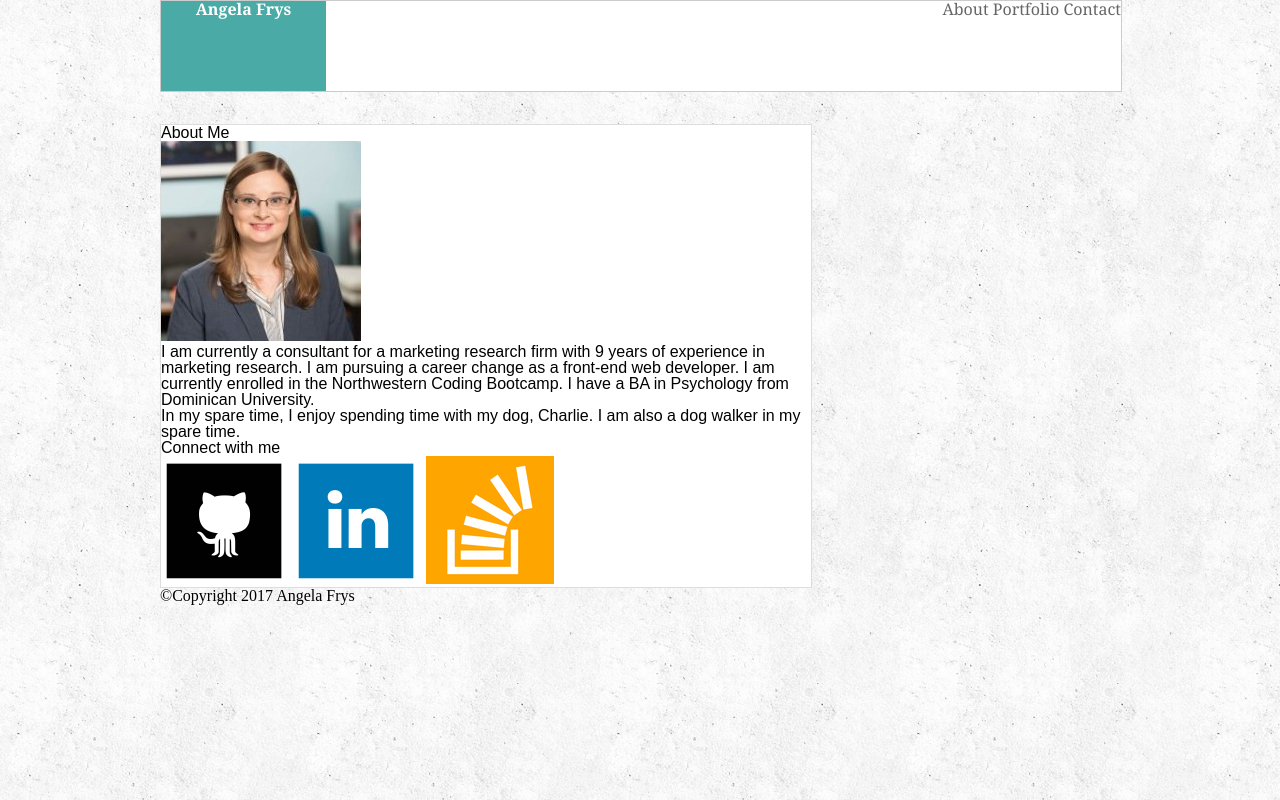
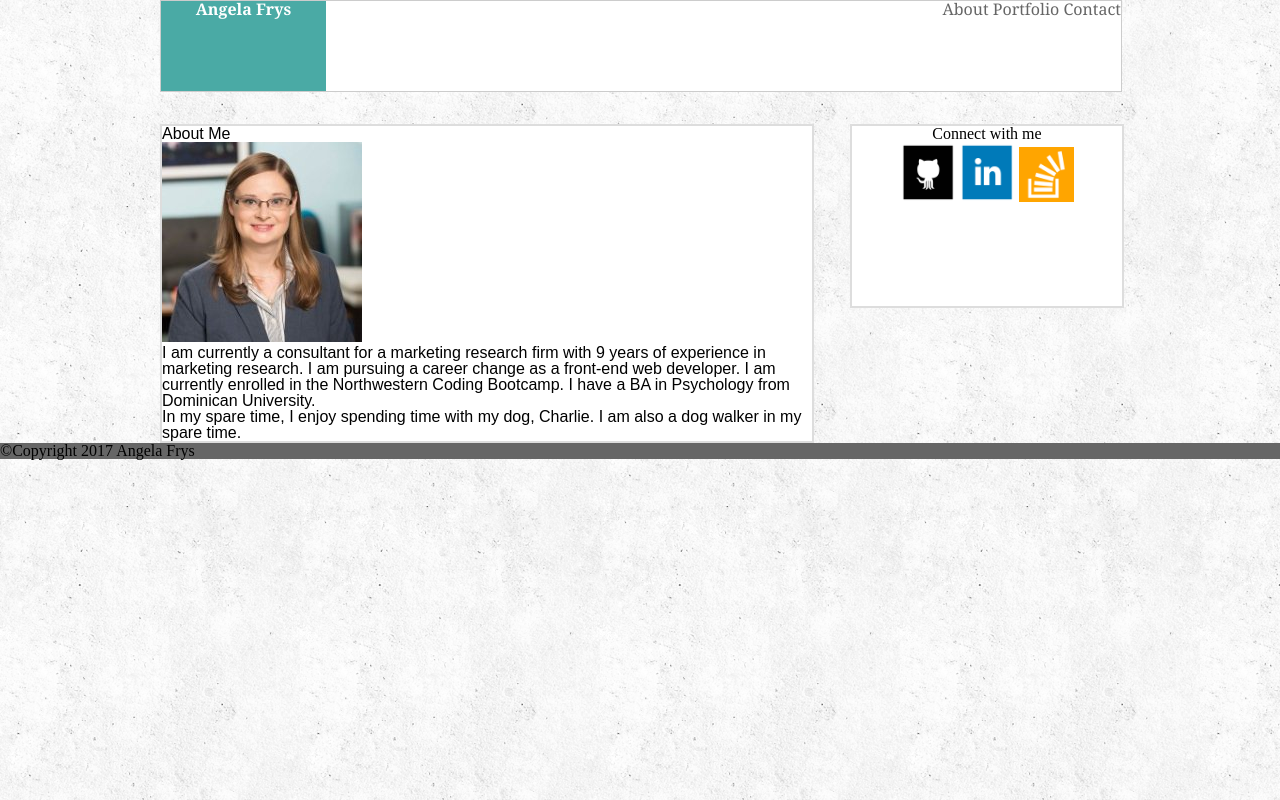
Before and after one commit to ADFrys/basic-portfolio, a plain HTML site: page index.html in a window 1280 px wide. Drawn offline with Linux system fonts and the light colour scheme.

Commit message:
Add Css layout to About Me page.

```diff
--- a/assets/css/style.css
+++ b/assets/css/style.css
@@ -1,9 +1,13 @@
 
 
 body {
+	background-image: url("../images/wall4.png");
+}
+
+.main-content {
 	width: 960px;
 	margin: 0 auto;
-	background-image: url("../images/wall4.png");
+
 }
 
 .header {
@@ -22,7 +26,6 @@ body {
 
 .header nav {
 	float: right;
-
 }
 
 .header h1 {
@@ -35,9 +38,27 @@ body {
 	text-align: center;
 }
 
+
 .main-container {
 	font-family: 'Arial', 'Helvetica Neue', Helvetica, sans-serif;
 	background-color: #ffffff;
-	border: 1px solid #dddddd;
+	border: 2px solid #dddddd;
 	width: 650px;
+	float: left;
 }
+
+.sidebar {
+	float: left;
+	width: 270px;
+	height: 180px;
+	position: absolute;
+	margin-left: 690px;
+	background-color: #ffffff;
+	border: 2px solid #dddddd;
+	text-align: center;
+}
+
+.footer {
+	clear: both;
+	background-color: #666666;
+}
--- a/index.html
+++ b/index.html
@@ -7,6 +7,7 @@
 	<link href="./assets/css/style.css" type="text/css" rel="stylesheet">
 </head>
 <body>
+	<div class="main-content">
 	<div class="header">
 		<header>
 			<h1>Angela Frys</h1>
@@ -32,20 +33,23 @@
 			<p>In my spare time, I enjoy spending time with my dog, Charlie. I am also a dog walker in my spare time.</p>
 		</div>
 
-		<div class="sidebar">
-			<h2>Connect with me</h2>
-			<a href="https://github.com/ADFrys" target="_blank"><img src="./assets/images/if_github_square_black_107109.png" alt="GitHub logo"></a>
-			<a href="https://www.linkedin.com/in/angela-frys-00117432/" target="_blank"><img src="./assets/images/if_linkedin_square_color_107091.png" alt="LinkedIn logo"></a>
-			<a href="https://stackoverflow.com/users/8896433/angela?tab=profile" target= "_blank"><img src="./assets/images/if_stackoverflow_273179.png" alt="Stack Overflow logo"></a>
 		</div>
 
+		<aside class="sidebar">
+			<h2>Connect with me</h2>
+			<a href="https://github.com/ADFrys" target="_blank"><img src="./assets/images/if_github_square_black_107109.png" alt="GitHub logo" width=55px height=60px></a>
+			<a href="https://www.linkedin.com/in/angela-frys-00117432/" target="_blank"><img src="./assets/images/if_linkedin_square_color_107091.png" alt="LinkedIn logo" width=55px height=60px></a>
+			<a href="https://stackoverflow.com/users/8896433/angela?tab=profile" target= "_blank"><img src="./assets/images/if_stackoverflow_273179.png" alt="Stack Overflow logo" width=55px height 60px></a>
+		</aside>
+		</div>
 
-	</div>
+		<br><br>
 
-	<footer>
-		<h6>&copy;Copyright 2017 Angela Frys</h6>
-
-	</footer>
+		<div class="footer">
+			<footer>
+				<h6>&copy;Copyright 2017 Angela Frys</h6>
+			</footer>
+		</div>
 
 </body>
 </html>
```
Also changed, not shown: 1 other file.
